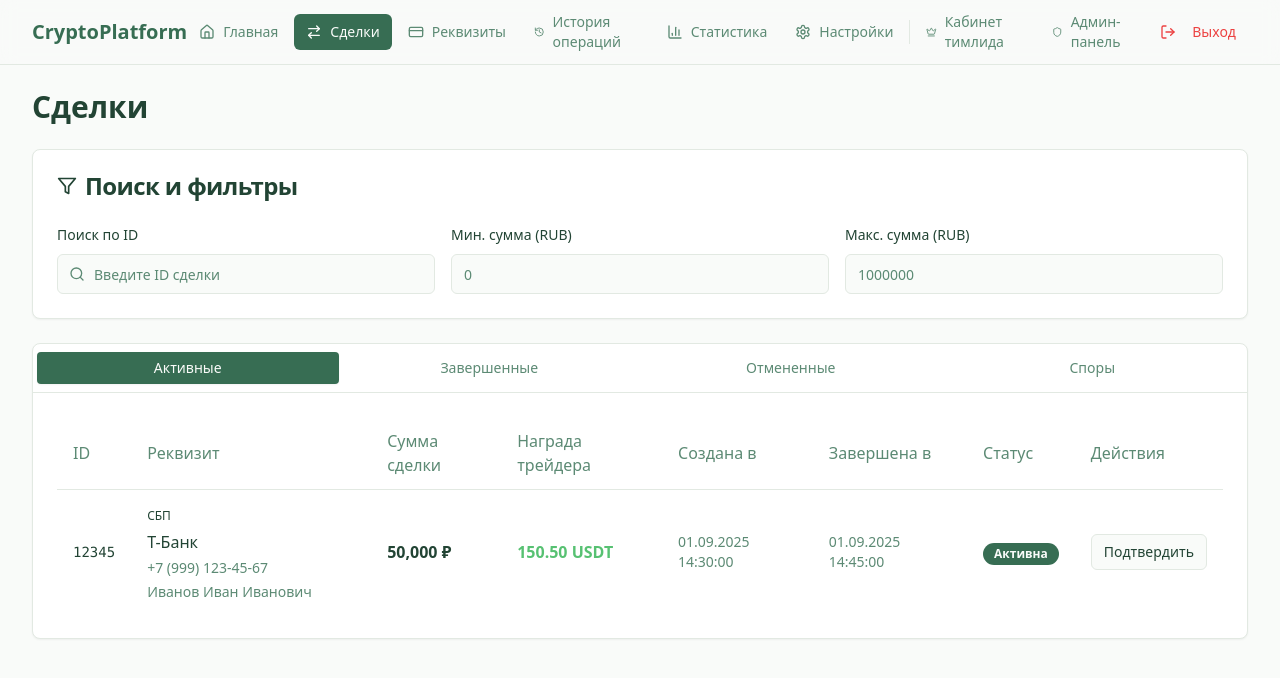
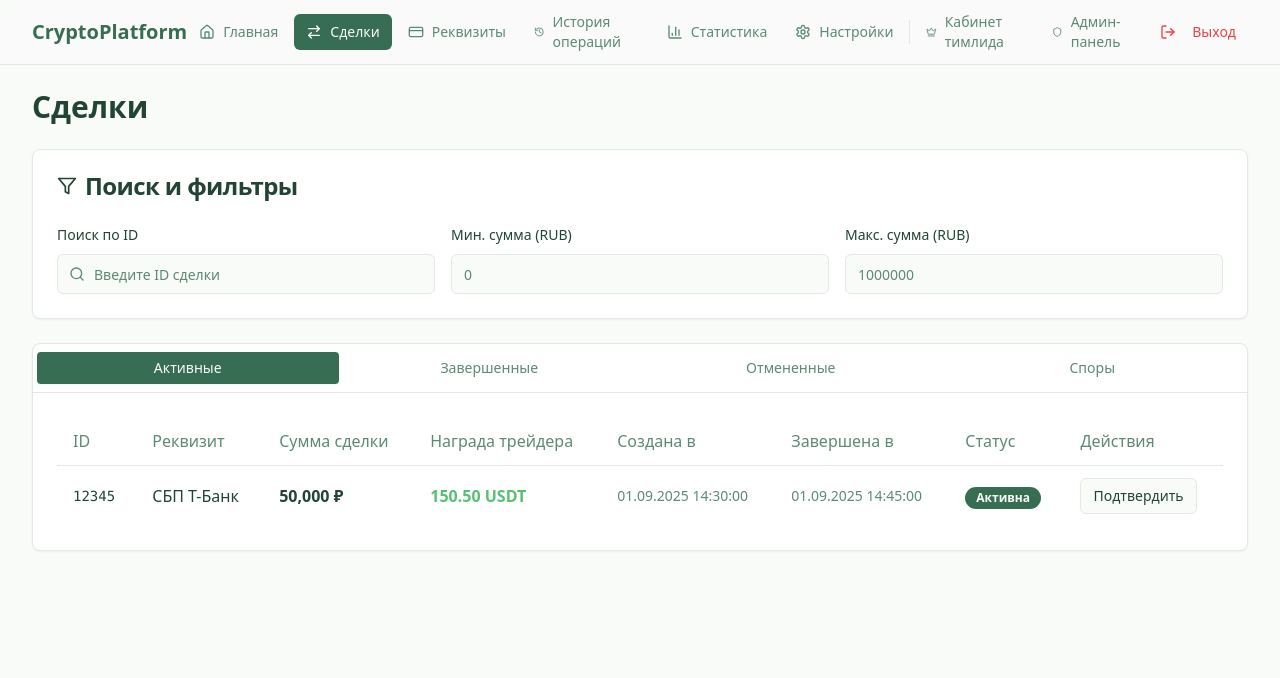
Before and after one commit to bag-huyag/gold-standard-crypto, a React (Vite) app: page /deals in a window 1280 px wide. Shown: the top 678 px of the page. Built offline with nearby package versions, Linux system fonts and the light colour scheme; the HTML template or start-up script is replaced by a standard one.

Commit message:
Visual edit in Lovable

```diff
--- a/src/pages/Deals.tsx
+++ b/src/pages/Deals.tsx
@@ -4,85 +4,72 @@ import { Input } from "@/components/ui/input";
 import { Button } from "@/components/ui/button";
 import { Badge } from "@/components/ui/badge";
 import { Tabs, TabsContent, TabsList, TabsTrigger } from "@/components/ui/tabs";
-import { AlertDialog, AlertDialogAction, AlertDialogCancel, AlertDialogContent, AlertDialogDescription, AlertDialogFooter, AlertDialogHeader, AlertDialogTitle, AlertDialogTrigger } from "@/components/ui/alert-dialog";
 import { Search, Filter } from "lucide-react";
-
-const mockDeals = [
-  {
+const mockDeals = [{
   id: "12345",
-    paymentType: "СБП",
-    bank: "Т-Банк",
-    requisite: "+7 (999) 123-45-67",
-    ownerName: "Иванов Иван Иванович",
+  paymentMethod: "СБП Т-Банк",
   amount: "50,000 ₽",
   traderReward: "150.50 USDT",
   createdAt: "01.09.2025 14:30:00",
   completedAt: "01.09.2025 14:45:00",
   status: "active"
-  },
-  {
+}, {
   id: "12346",
-    paymentType: "C2C",
-    bank: "Сбербанк",
-    requisite: "5469 5500 0000 0000",
-    ownerName: "Петров Петр Петрович",
+  paymentMethod: "Карта Сбербанк",
   amount: "25,000 ₽",
   traderReward: "75.25 USDT",
   createdAt: "01.09.2025 13:15:00",
   completedAt: "01.09.2025 13:30:00",
   status: "completed"
-  },
-  {
+}, {
   id: "12347",
-    paymentType: "СБП",
-    bank: "ВТБ",
-    requisite: "+7 (999) 987-65-43",
-    ownerName: "Сидоров Сидор Сидорович",
+  paymentMethod: "СБП ВТБ",
   amount: "100,000 ₽",
   traderReward: "300.00 USDT",
   createdAt: "01.09.2025 12:00:00",
   completedAt: "",
   status: "cancelled"
-  },
-  {
+}, {
   id: "12348",
-    paymentType: "C2C",
-    bank: "Тинькофф Банк",
-    requisite: "5213 2400 0000 0000",
-    ownerName: "Козлов Алексей Николаевич",
+  paymentMethod: "Тинькофф Банк",
   amount: "75,000 ₽",
   traderReward: "225.75 USDT",
   createdAt: "01.09.2025 11:30:00",
   completedAt: "",
   status: "dispute"
-  }
-];
-
+}];
 export default function Deals() {
   const [searchId, setSearchId] = useState("");
   const [minAmount, setMinAmount] = useState("");
   const [maxAmount, setMaxAmount] = useState("");
   const [activeTab, setActiveTab] = useState("active");
-
   const getStatusBadge = (status: string) => {
     const statusConfig = {
-      active: { label: "Активна", variant: "default" as const },
-      completed: { label: "Завершена", variant: "secondary" as const },
-      cancelled: { label: "Отменена", variant: "destructive" as const },
-      dispute: { label: "Спор", variant: "outline" as const }
+      active: {
+        label: "Активна",
+        variant: "default" as const
+      },
+      completed: {
+        label: "Завершена",
+        variant: "secondary" as const
+      },
+      cancelled: {
+        label: "Отменена",
+        variant: "destructive" as const
+      },
+      dispute: {
+        label: "Спор",
+        variant: "outline" as const
+      }
     };
-
     return statusConfig[status as keyof typeof statusConfig] || statusConfig.active;
   };
-
   const filteredDeals = mockDeals.filter(deal => {
     if (activeTab !== "all" && deal.status !== activeTab) return false;
     if (searchId && !deal.id.includes(searchId)) return false;
     return true;
   });
-
-  return (
-    <div className="space-y-6">
+  return <div className="space-y-6">
       {/* Header */}
       <div className="flex items-center justify-between">
         <h1 className="text-3xl font-bold text-foreground">Сделки</h1>
@@ -102,31 +89,16 @@ export default function Deals() {
               <label className="text-sm font-medium">Поиск по ID</label>
               <div className="relative">
                 <Search className="absolute left-3 top-3 h-4 w-4 text-muted-foreground" />
-                <Input
-                  placeholder="Введите ID сделки"
-                  value={searchId}
-                  onChange={(e) => setSearchId(e.target.value)}
-                  className="pl-9"
-                />
+                <Input placeholder="Введите ID сделки" value={searchId} onChange={e => setSearchId(e.target.value)} className="pl-9" />
               </div>
             </div>
             <div className="space-y-2">
               <label className="text-sm font-medium">Мин. сумма (RUB)</label>
-              <Input
-                type="number"
-                placeholder="0"
-                value={minAmount}
-                onChange={(e) => setMinAmount(e.target.value)}
-              />
+              <Input type="number" placeholder="0" value={minAmount} onChange={e => setMinAmount(e.target.value)} />
             </div>
             <div className="space-y-2">
               <label className="text-sm font-medium">Макс. сумма (RUB)</label>
-              <Input
-                type="number"
-                placeholder="1000000"
-                value={maxAmount}
-                onChange={(e) => setMaxAmount(e.target.value)}
-              />
+              <Input type="number" placeholder="1000000" value={maxAmount} onChange={e => setMaxAmount(e.target.value)} />
             </div>
           </div>
         </CardContent>
@@ -169,23 +141,11 @@ export default function Deals() {
                     </tr>
                   </thead>
                   <tbody>
-                    {filteredDeals.map((deal) => {
+                    {filteredDeals.map(deal => {
                     const statusConfig = getStatusBadge(deal.status);
-                      return (
-                        <tr key={deal.id} className="border-b border-border last:border-0 hover:bg-muted/50">
+                    return <tr key={deal.id} className="border-b border-border last:border-0 hover:bg-muted/50">
                           <td className="py-3 px-4 font-mono text-sm">{deal.id}</td>
-                          <td className="py-3 px-4 min-w-[240px] w-[240px]">
-                            <div className="space-y-1">
-                              <div>
-                                <span className="text-xs font-medium">{deal.paymentType}</span>
-                              </div>
-                              <div>
-                                <span className="font-medium">{deal.bank}</span>
-                              </div>
-                              <div className="text-sm text-muted-foreground">{deal.requisite}</div>
-                              <div className="text-sm text-muted-foreground">{deal.ownerName}</div>
-                            </div>
-                          </td>
+                          <td className="py-3 px-4">{deal.paymentMethod}</td>
                           <td className="py-3 px-4 font-semibold">{deal.amount}</td>
                           <td className="py-3 px-4 text-success font-semibold">{deal.traderReward}</td>
                           <td className="py-3 px-4 text-sm text-muted-foreground">{deal.createdAt}</td>
@@ -198,44 +158,22 @@ export default function Deals() {
                             </Badge>
                           </td>
                           <td className="py-3 px-4">
-                            {(deal.status === "active" || deal.status === "cancelled" || deal.status === "dispute") && (
-                              <AlertDialog>
-                                <AlertDialogTrigger asChild>
-                                  <Button size="sm" variant="outline">
+                            {(deal.status === "active" || deal.status === "cancelled" || deal.status === "dispute") && <Button size="sm" variant="outline">
                                 Подтвердить
-                                  </Button>
-                                </AlertDialogTrigger>
-                                <AlertDialogContent>
-                                  <AlertDialogHeader>
-                                    <AlertDialogTitle>Подтверждение закрытия сделки</AlertDialogTitle>
-                                    <AlertDialogDescription>
-                                      Вы уверены что хотите закрыть сделку #{deal.id}? Это действие нельзя будет отменить.
-                                    </AlertDialogDescription>
-                                  </AlertDialogHeader>
-                                  <AlertDialogFooter>
-                                    <AlertDialogCancel>Нет</AlertDialogCancel>
-                                    <AlertDialogAction>Да</AlertDialogAction>
-                                  </AlertDialogFooter>
-                                </AlertDialogContent>
-                              </AlertDialog>
-                            )}
+                              </Button>}
                           </td>
-                        </tr>
-                      );
+                        </tr>;
                   })}
                   </tbody>
                 </table>
               </div>
 
-              {filteredDeals.length === 0 && (
-                <div className="text-center py-12">
-                  <p className="text-muted-foreground">Сделки не найдены</p>
-                </div>
-              )}
+              {filteredDeals.length === 0 && <div className="text-center py-12">
+                  <p className="text-muted-foreground rounded-none">Сделки не найдены</p>
+                </div>}
             </div>
           </Tabs>
         </CardContent>
       </Card>
-    </div>
-  );
+    </div>;
 }
```
Lines whose indentation alone changed are shown as unchanged.
